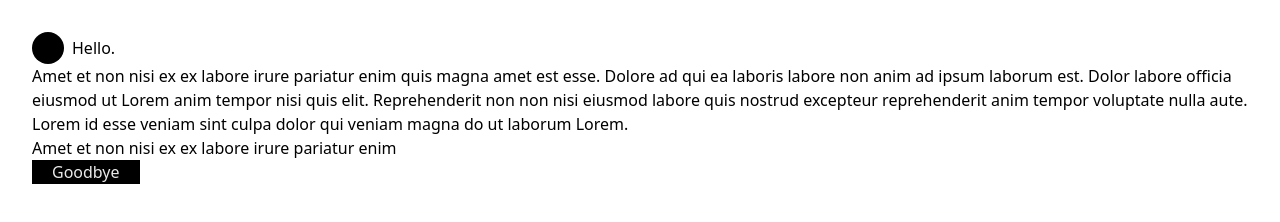
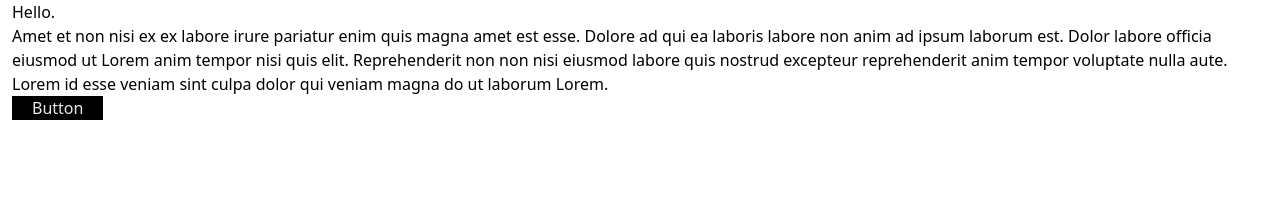
Before and after one commit to tol-is/tailwind-compositor-starter-static, a website built with Parcel: page src/index.html in a window 1280 px wide. Built offline with nearby package versions, Linux system fonts and the light colour scheme; some packages are replaced by stand-ins of ours.

Commit message:
tweak example

```diff
--- a/compositor.config.js
+++ b/compositor.config.js
@@ -8,7 +8,7 @@ const leading = 4;
 const type = [14, 16, 18, 20, 22, 24, 28, 30, 32, 40, 48, 56, 60, 72];
 
 // rhythm scale in baseline units
-const rhythm = [0, 1, 2, 3, 4, 5, 6, 8, 10, 12];
+const rhythm = [0, 1, 2, 3, 4, 5, 6, 8, 10, 12, 14, 18, 20];
 rhythm.px = '1px';
 rhythm.semi = 0.5;
 
--- a/src/index.html
+++ b/src/index.html
@@ -11,21 +11,17 @@
     <link rel="stylesheet" href="./app.pcss" />
   </head>
 
-  <!-- -->
-  <body class="p-3 lg:p-8">
+  <!-- add class="bg-baseline" to render baseline grid -->
+  <body>
+    <div class="px-3 py-7 lg:px-9">
+      <!-- vertical center text to a circle -->
+      <header class="mb-7">
+        <h1 class="font-sans-600 text-10/0">Hello.</span>
+      </header>
 
-    <header class="mb-7 flex flex-row items-center">
-      <div class="bg-mono-0 rounded-full h-8 w-8 mr-2"></div>
-      <span class="font-sans-600 capheight-10/0"> Hello.</span>
-    </header>
-
-    <main class="rhythm-7">
-
-      <!-- nested rhythm -->
-      <div class="rhythm-3">
-
-        <!-- sans-400 baseline text 3/2 -->
-        <p class="font-sans-400 text-3/2 measure-8">
+      <!-- owl rhythm -->
+      <main class="rhythm-7">
+        <p class="font-sans-400 text-3/2 measure-5">
           Amet et non nisi ex ex labore irure pariatur enim quis magna amet est
           esse. Dolore ad qui ea laboris labore non anim ad ipsum laborum est.
           Dolor labore officia eiusmod ut Lorem anim tempor nisi quis elit.
@@ -34,19 +30,16 @@
           sint culpa dolor qui veniam magna do ut laborum Lorem.
         </p>
 
-        <!-- sans 400 italic baseline text 3/2 -->
-        <p class="font-sans-400i text-3/2 measure-8">
-          Amet et non nisi ex ex labore irure pariatur enim
-        </p>
-      </div>
+        <!-- button with fixed height -->
+        <button class="pl-5 pr-5 h-7 flex flex-row items-center bg-mono-0 hover:bg-mono-2 text-mono-8">
+          <!-- a circle in a button-->
+          <!-- use capheight for vertical centering-->
+          <span class="font-sans-400 capheight-5/0">Button</span>
 
-      <!-- button with fixed height -->
-      <button class="px-5 h-7 bg-mono-0 hover:bg-mono-2 text-mono-8">
-
-        <!-- use capheight for vertical centering-->
-        <span class="font-sans-400 capheight-3/0">Goodbye</span>
-
-      </button>
-    </main>
+          <!-- tailwind text position-->
+          <!-- <span class="font-sans-400 text-5  ">Button</span> -->
+        </button>
+      </main>
+    </div>
   </body>
 </html>
```
